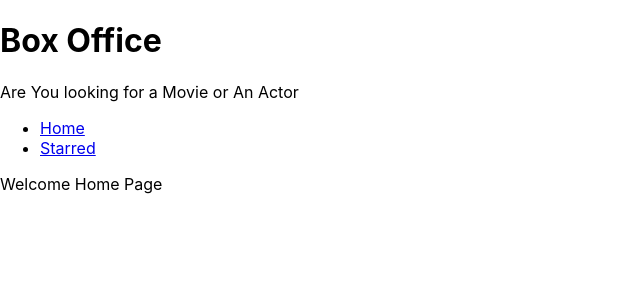
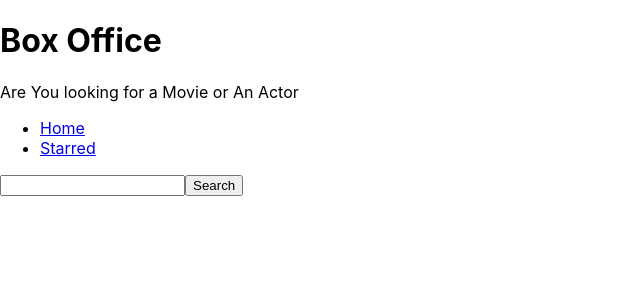
Before and after one commit to AiyushKumar07/BoxOfficeApp, a React (Create React App) app: page / in a window 1280 px wide. Shown: the top 300 px of the page, without its empty margins (0-640 px from the left). Built offline with nearby package versions, Linux system fonts and the light colour scheme.

Commit message:
Search for Movies API Integrations

```diff
--- a/src/pages/Home.jsx
+++ b/src/pages/Home.jsx
@@ -1,4 +1,27 @@
+import { useState } from 'react';
+
 const Home = () => {
-  return <>Welcome Home Page</>;
+  const [searchStr, setSearchStr] = useState('');
+
+  const onSearchInputChange = ev => {
+    setSearchStr(ev.target.value);
+  };
+
+  const onSearch = async ev => {
+    ev.preventDefault();
+    const response = await fetch(
+      `https://api.tvmaze.com/search/shows?q=${searchStr}`
+    );
+    const body = await response.json();
+    console.log(body);
+  };
+  return (
+    <>
+      <form onSubmit={onSearch}>
+        <input type="text" value={searchStr} onChange={onSearchInputChange} />
+        <button type="submit">Search</button>
+      </form>
+    </>
+  );
 };
 export default Home;
```
